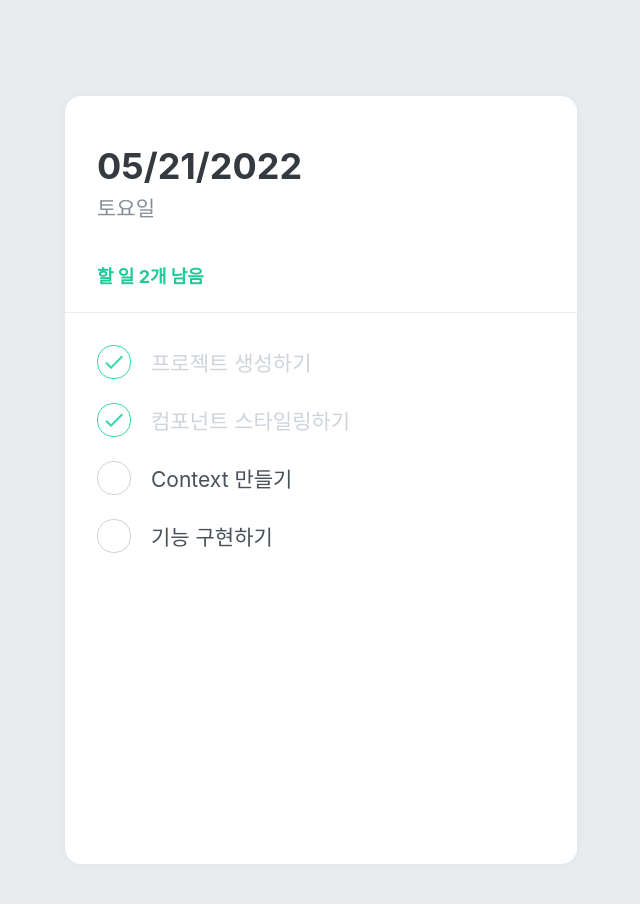
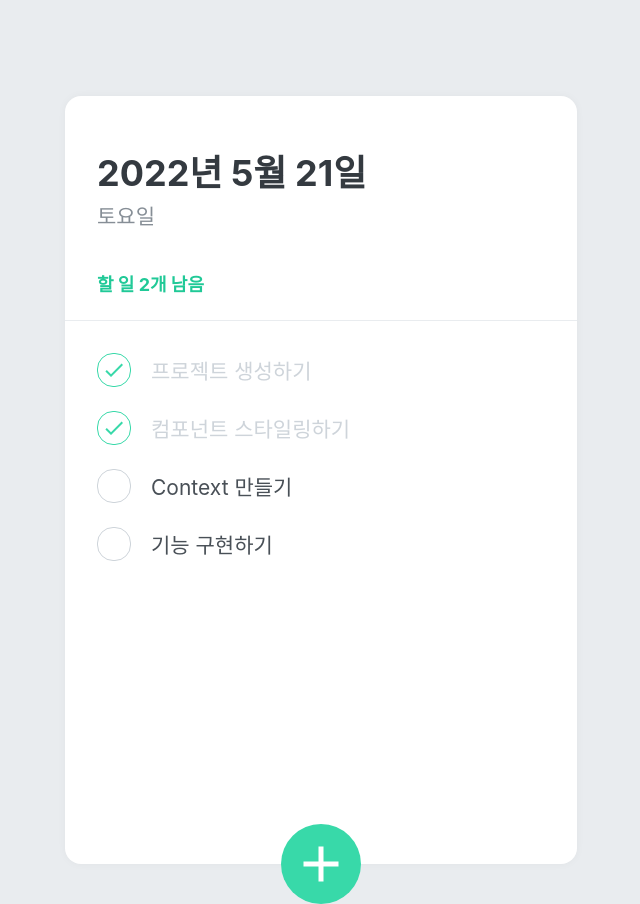
Before and after one commit to AinRuthPai/react-todolist, a React (Create React App) app: page / in a window 1280 px wide. Shown: the whole page, without its empty margins (319-959 px from the left). Built offline with nearby package versions, Linux system fonts and the light colour scheme.

Commit message:
3장 todolist 완료

```diff
--- a/src/App.js
+++ b/src/App.js
@@ -3,6 +3,8 @@
 import TodoTemplate from "./components/TodoTemplate";
 import TodoHead from "./components/TodoHead";
 import TodoList from "./components/TodoList";
+import TodoCreate from "./components/TodoCreate";
+import { TodoProvider } from "./TodoContext";
 
 const GlobalStyle = createGlobalStyle`
 body {
@@ -12,13 +14,14 @@
 
 function App() {
   return (
-    <>
+    <TodoProvider>
       <GlobalStyle />
       <TodoTemplate>
         <TodoHead />
         <TodoList />
+        <TodoCreate />
       </TodoTemplate>
-    </>
+    </TodoProvider>
   );
 }
 
--- /dev/null
+++ b/src/TodoContext.jsx
@@ -0,0 +1,80 @@
+import { useReducer, createContext, useContext, useRef } from "react";
+
+const initialTodos = [
+  {
+    id: 1,
+    text: "프로젝트 생성하기",
+    done: true,
+  },
+  {
+    id: 2,
+    text: "컴포넌트 스타일링하기",
+    done: true,
+  },
+  {
+    id: 3,
+    text: "Context 만들기",
+    done: false,
+  },
+  {
+    id: 4,
+    text: "기능 구현하기",
+    done: false,
+  },
+];
+
+function todoReducer(state, action) {
+  switch (action.type) {
+    case "CREATE":
+      return state.concat(action.todo);
+    case "TOGGLE":
+      return state.map((todo) => {
+        return todo.id === action.id ? { ...todo, done: !todo.done } : todo;
+      });
+    case "REMOVE":
+      return state.filter((todo) => todo.id !== action.id);
+    default:
+      throw new Error(`Unhandled action type: ${action.type}`);
+  }
+}
+
+const TodoStateContext = createContext();
+const TodoDispatchContext = createContext();
+const TodoNextIdContext = createContext();
+
+export function TodoProvider({ children }) {
+  const [state, dispatch] = useReducer(todoReducer, initialTodos);
+  const nextId = useRef(5);
+
+  return (
+    <TodoStateContext.Provider value={state}>
+      <TodoDispatchContext.Provider value={dispatch}>
+        <TodoNextIdContext.Provider value={nextId}>{children}</TodoNextIdContext.Provider>
+      </TodoDispatchContext.Provider>
+    </TodoStateContext.Provider>
+  );
+}
+
+export function useTodoState() {
+  const context = useContext(TodoStateContext);
+  if (!context) {
+    throw new Error("Cannot find TodoProvider");
+  }
+  return context;
+}
+
+export function useTodoDispatch() {
+  const context = useContext(TodoDispatchContext);
+  if (!context) {
+    throw new Error("Cannot find TodoProvider");
+  }
+  return context;
+}
+
+export function useTodoNextId() {
+  const context = useContext(TodoNextIdContext);
+  if (!context) {
+    throw new Error("Cannot find TodoProvider");
+  }
+  return context;
+}
--- a/src/components/TodoCreate.jsx
+++ b/src/components/TodoCreate.jsx
@@ -1 +1,124 @@
-// 새로운 할 일을 등록할 수 있게 해주는 컴포넌트입니다. TodoTemplate 의 하단부에 초록색 원 버튼을 렌더링해주고, 이를 클릭하면 할 일을 입력 할 수 있는 폼이 나타납니다. 버튼을 다시 누르면 폼이 사라집니다.
+// 새로운 할 일을 등록할 수 있게 해주는 컴포넌트입니다.
+// TodoTemplate 의 하단부에 초록색 원 버튼을 렌더링해주고,
+// 이를 클릭하면 할 일을 입력 할 수 있는 폼이 나타납니다.
+// 버튼을 다시 누르면 폼이 사라집니다.
+
+import styled, { css } from "styled-components";
+import { MdAdd } from "react-icons/md";
+import React, { useState } from "react";
+import { useTodoDispatch, useTodoNextId } from "../TodoContext";
+
+const CircleButton = styled.button`
+  background: #38d9a9;
+  &:hover {
+    background: #63e6be;
+  }
+  &:active {
+    background: #20c997;
+  }
+
+  z-index: 5;
+  cursor: pointer;
+  width: 80px;
+  height: 80px;
+  display: block;
+  align-items: center;
+  justify-content: center;
+  font-size: 60px;
+  position: absolute;
+  left: 50%;
+  bottom: 0px;
+  transform: translate(-50%, 50%);
+  color: white;
+  border-radius: 50%;
+  border: none;
+  outline: none;
+  display: flex;
+  align-items: center;
+  justify-content: center;
+
+  transition: 0.125s all ease-in;
+  ${(props) =>
+    props.open &&
+    css`
+      background: #ff6b6b;
+      &:hover {
+        background: #ff8787;
+      }
+      &:active {
+        background: #fa5252;
+      }
+      transform: translate(-50%, 50%) rotate(45deg);
+    `}
+`;
+
+const InsertFormPositioner = styled.div`
+  width: 100%;
+  bottom: 0;
+  left: 0;
+  position: absolute;
+`;
+
+const InsertForm = styled.form`
+  background: #f8f9fa;
+  padding-left: 32px;
+  padding-top: 32px;
+  padding-right: 32px;
+  padding-bottom: 72px;
+
+  border-bottom-left-radius: 16px;
+  border-bottom-right-radius: 16px;
+  border-top: 1px solid #e9ecef;
+`;
+
+const Input = styled.input`
+  padding: 12px;
+  border-radius: 4px;
+  border: 1px solid #dee2e6;
+  width: 100%;
+  outline: none;
+  font-size: 18px;
+  box-sizing: border-box;
+`;
+
+function TodoCreate() {
+  const [open, setOpen] = useState(false);
+  const [value, setValue] = useState("");
+
+  const dispatch = useTodoDispatch();
+  const nextId = useTodoNextId();
+
+  const onToggle = () => setOpen(!open);
+  const onChange = (e) => setValue(e.target.value);
+  const onSubmit = (e) => {
+    e.preventDefault();
+    dispatch({
+      type: "CREATE",
+      todo: {
+        id: nextId.current,
+        text: value,
+        done: false,
+      },
+    });
+    setValue("");
+    setOpen(false);
+    nextId.current += 1;
+  };
+
+  return (
+    <>
+      {open && (
+        <InsertFormPositioner>
+          <InsertForm onSubmit={onSubmit}>
+            <Input autoFocus placeholder='할 일을 입력 후, Enter를 누르세요' onChange={onChange} value={value} />
+          </InsertForm>
+        </InsertFormPositioner>
+      )}
+      <CircleButton onClick={onToggle} open={open}>
+        <MdAdd />
+      </CircleButton>
+    </>
+  );
+}
+
+export default React.memo(TodoCreate);
--- a/src/components/TodoHead.jsx
+++ b/src/components/TodoHead.jsx
@@ -1,5 +1,7 @@
-// 이 컴포넌트는 오늘의 날짜와 요일을 보여주고, 앞으로 해야 할 일이 몇개 남았는지 보여줍니다.
+// 이 컴포넌트는 오늘의 날짜와 요일을 보여주고,
+// 앞으로 해야 할 일이 몇개 남았는지 보여줍니다.
 import styled from "styled-components";
+import { useTodoState } from "../TodoContext";
 
 const TodoHeadBlock = styled.div`
   padding-top: 48px;
@@ -26,11 +28,22 @@
 `;
 
 function TodoHead() {
+  const todos = useTodoState();
+  const undoneTasks = todos.filter((todo) => !todo.done);
+
+  const today = new Date();
+  const dateString = today.toLocaleDateString("ko-KR", {
+    year: "numeric",
+    month: "long",
+    day: "numeric",
+  });
+  const dayName = today.toLocaleDateString("ko-KR", { weekday: "long" });
+
   return (
     <TodoHeadBlock>
-      <h1>05/21/2022</h1>
-      <div className='day'>토요일</div>
-      <div className='tasks-left'>할 일 2개 남음</div>
+      <h1>{dateString}</h1>
+      <div className='day'>{dayName}</div>
+      <div className='tasks-left'>할 일 {undoneTasks.length}개 남음</div>
     </TodoHeadBlock>
   );
 }
--- a/src/components/TodoItem.jsx
+++ b/src/components/TodoItem.jsx
@@ -1,7 +1,12 @@
-// 각 할 일에 대한 정보를 렌더링해주는 컴포넌트입니다. 좌측에 있는 원을 누르면 할 일의 완료 여부를 toggle 할 수 있습니다. 할 일이 완료됐을 땐 좌측에 체크가 나타나고 텍스트의 색상이 연해집니다. 그리고, 마우스를 올리면 휴지통 아이콘이 나타나고 이를 누르면 항목이 삭제됩니다.
-
+// 각 할 일에 대한 정보를 렌더링해주는 컴포넌트입니다.
+// 좌측에 있는 원을 누르면 할 일의 완료 여부를 toggle 할 수 있습니다.
+// 할 일이 완료됐을 땐 좌측에 체크가 나타나고 텍스트의 색상이 연해집니다.
+// 그리고, 마우스를 올리면 휴지통 아이콘이 나타나고
+// 이를 누르면 항목이 삭제됩니다.
+import React from "react";
 import styled, { css } from "styled-components";
 import { MdDone, MdDelete } from "react-icons/md";
+import { useTodoDispatch } from "../TodoContext";
 
 const Remove = styled.div`
   display: flex;
@@ -59,15 +64,21 @@
 `;
 
 function TodoItem({ id, done, text }) {
+  const dispatch = useTodoDispatch();
+  const onToggle = () => dispatch({ type: "TOGGLE", id });
+  const onRemove = () => dispatch({ type: "REMOVE", id });
+
   return (
     <TodoItemBlock>
-      <CheckCircle done={done}>{done && <MdDone />}</CheckCircle>
+      <CheckCircle done={done} onClick={onToggle}>
+        {done && <MdDone />}
+      </CheckCircle>
       <Text done={done}>{text}</Text>
-      <Remove>
+      <Remove onClick={onRemove}>
         <MdDelete />
       </Remove>
     </TodoItemBlock>
   );
 }
 
-export default TodoItem;
+export default React.memo(TodoItem);
--- a/src/components/TodoList.jsx
+++ b/src/components/TodoList.jsx
@@ -1,6 +1,8 @@
-// 이 컴포넌트는 할 일에 대한 정보가 들어있는 todos 배열을 내장함수 map 을 사용하여 여러개의 TodoItem 컴포넌트를 렌더링해줍니다.
+// 이 컴포넌트는 할 일에 대한 정보가 들어있는 todos 배열을
+// 내장함수 map 을 사용하여 여러개의 TodoItem 컴포넌트를 렌더링해줍니다.
 
 import styled from "styled-components";
+import { useTodoState } from "../TodoContext";
 import TodoItem from "./TodoItem";
 
 const TodoListBlock = styled.div`
@@ -11,12 +13,13 @@
 `;
 
 function TodoList() {
+  const todos = useTodoState();
+
   return (
     <TodoListBlock>
-      <TodoItem text='프로젝트 생성하기' done={true} />
-      <TodoItem text='컴포넌트 스타일링하기' done={true} />
-      <TodoItem text='Context 만들기' done={false} />
-      <TodoItem text='기능 구현하기' done={false} />
+      {todos.map((todo) => {
+        return <TodoItem key={todo.id} id={todo.id} text={todo.text} done={todo.done} />;
+      })}
     </TodoListBlock>
   );
 }
--- a/src/components/TodoTemplate.jsx
+++ b/src/components/TodoTemplate.jsx
@@ -1,4 +1,5 @@
-// 이 컴포넌트는 우리가 만들 투두리스트의 레이아웃을 설정하는 컴포넌트입니다. 페이지의 중앙에 그림자가 적용된 흰색 박스를 보여줍니다.
+// 이 컴포넌트는 우리가 만들 투두리스트의 레이아웃을 설정하는 컴포넌트입니다.
+// 페이지의 중앙에 그림자가 적용된 흰색 박스를 보여줍니다.
 import styled from "styled-components";
 
 const TodoTemplateBlock = styled.div`
```
